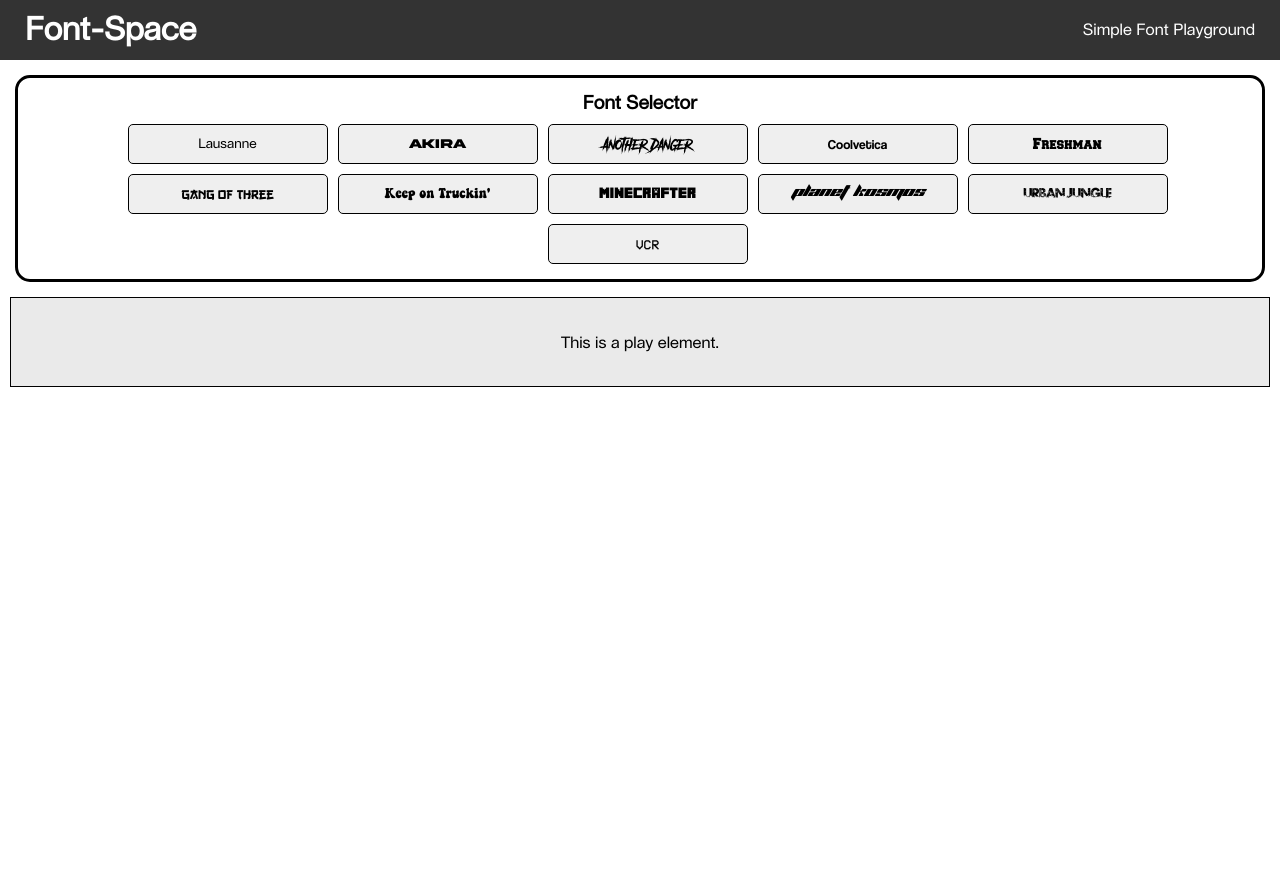
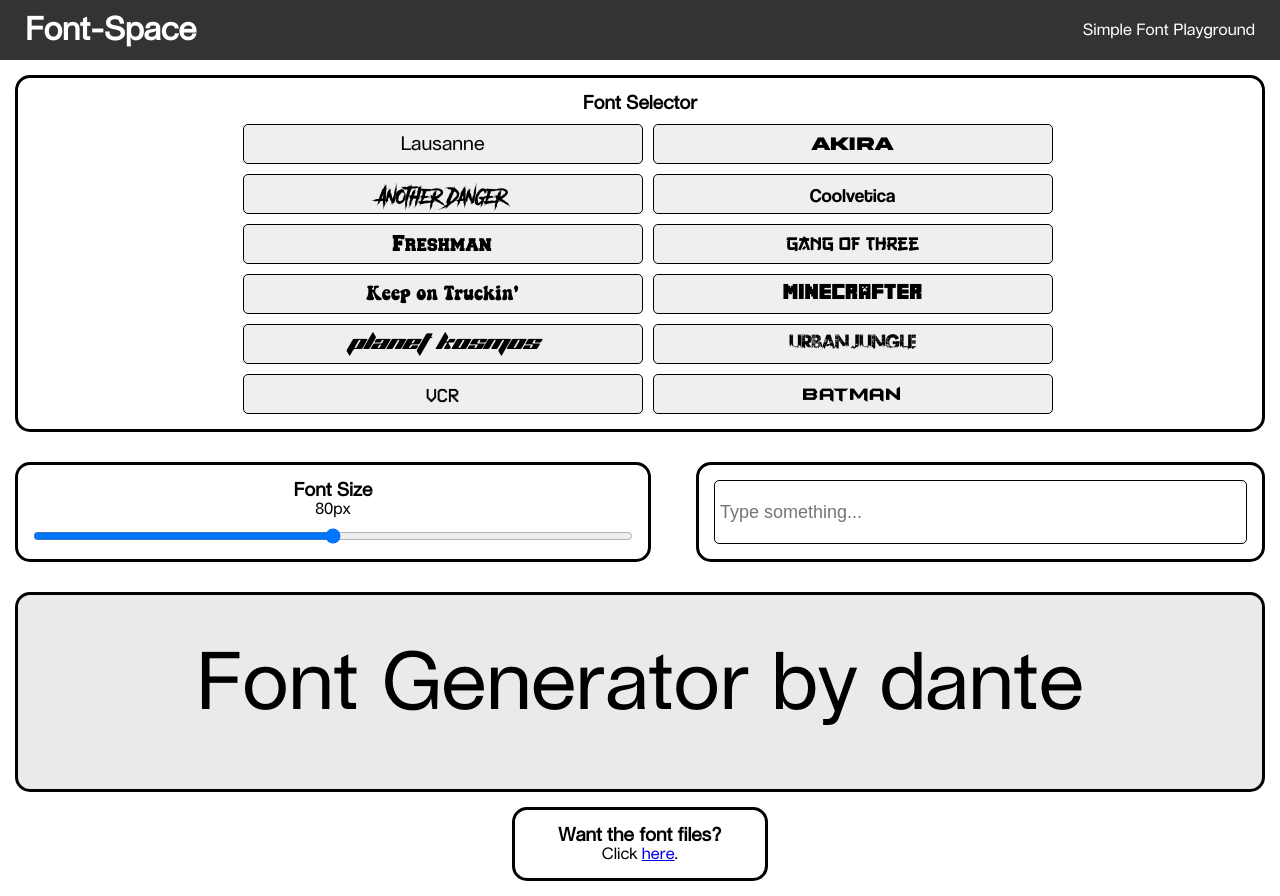
Before and after one commit to p-i-c-o/font-space, a plain HTML site: page index.html in a window 1280 px wide. Before the commit the page ends 800 px from the top, so only its background shows below. Drawn offline with Linux system fonts and the light colour scheme.

Commit message:
Major changes (v1)

```diff
--- a/fonts.css
+++ b/fonts.css
@@ -52,3 +52,8 @@
     font-family: 'urban_jungle';
     src: url('./fonts/urban_jungle.otf') format('opentype'); /* Adjust path */
 }
+
+@font-face {
+    font-family: 'batman';
+    src: url('./fonts/batman.ttf') format('truetype'); /* Adjust path */
+}
--- a/index.html
+++ b/index.html
@@ -13,7 +13,7 @@
         <p class="top-banner-items">Simple Font Playground</p>
     </div>
     <div class="font-selector-box">
-        <h3 style="text-align: center;">Font Selector</h3>
+        <h3>Font Selector</h3>
         <div class="font-selector">
             <div class="font-button">
                 <button id="button1" style="font-family: 'Lausanne';">Lausanne</button>
@@ -48,12 +48,33 @@
             <div class="font-button">
                 <button id="button11" style="font-family: 'vcr';">VCR</button>
             </div>
+            <div class="font-button">
+                <button id="button12" style="font-family: 'batman';">Batman</button>
+            </div>
+        </div>
+    </div>
+
+    <div class="f-t-box">
+        <div class="font-size-box">
+            <h3>Font Size</h3>
+            <p class="text-size">80px</p>
+            <input class="font-slider" type="range" min="10" max="150" value="80" oninput="adjustFontSize(this.value)" />
+        </div>
+        <div class="font-value-box">
+            <input type="text" id="textInput" placeholder="Type something..." />
         </div>
     </div>
 
 
+
+
     <div class="play-element">
-        <p>This is a play element.</p>
+        <p class="play-element-text">Font Generator by dante</p>
+    </div>
+
+    <div class="font-source-box">
+        <h3>Want the font files?</h3>
+        <p>Click <a href="files.html">here</a>.</p>
     </div>
 
 
@@ -72,8 +93,14 @@
       button8: "'minecrafter'",
       button9: "'planet_kosmos'",
       button10: "'urban_jungle'",
-      button11: "'vcr'"
+      button11: "'vcr'",
+      button12: "'batman'"
     };
+
+    const textInput = document.getElementById('textInput');
+    const playElement = document.querySelector('.play-element-text');
+    const fontSizeText = document.querySelector('.text-size');
+    const fontSizeSlider = document.getElementById('fontSizeSlider'); // Assuming there's a slider with this ID
 
     // Add event listeners to each button
     Object.keys(fontMap).forEach(buttonId => {
@@ -84,5 +111,41 @@
         });
       });
     });
+
+    // Function to adjust font size directly
+    function adjustFontSize(size) {
+      const elements = document.getElementsByClassName('play-element-text');
+      for (let element of elements) {
+        element.style.fontSize = size + 'px';
+        fontSizeText.textContent = size + 'px';
+        fitTextToBox(element, element.parentElement); // Ensure text fits within the container
+      }
+    }
+
+    // Function to adjust the font size to fit within the box
+    function fitTextToBox(element, container) {
+      let fontSize = parseFloat(window.getComputedStyle(element).fontSize);
+
+      while (
+        (element.scrollWidth > container.clientWidth || element.scrollHeight > container.clientHeight) &&
+        fontSize > 10 // Set a minimum font size limit
+      ) {
+        fontSize--;
+        element.style.fontSize = fontSize + 'px';
+        fontSizeText.textContent = fontSize + 'px';
+      }
+    }
+
+    // Add an event listener to update the paragraph's content
+    textInput.addEventListener('input', () => {
+      playElement.textContent = textInput.value || "Font Generator by dante";
+      fitTextToBox(playElement, playElement.parentElement); // Adjust font size to fit the box
+    });
+
+    // Add an event listener for the font size slider
+    fontSizeSlider.addEventListener('input', () => {
+      const newSize = fontSizeSlider.value;
+      adjustFontSize(newSize);
+    });
   </script>
 </html>
--- a/styles.css
+++ b/styles.css
@@ -49,6 +49,56 @@ body {
 
 .font-selector-box h3 {
     margin-bottom: 10px;
+    text-align: center;
+}
+
+.f-t-box {
+    display: flex;
+    flex-direction: row;
+    gap: 15px;
+}
+
+.font-size-box {
+    border: 3px solid black;
+    border-radius: 15px;
+    padding: 15px;
+    margin: 15px;
+
+    display: flex;
+    flex-direction: column;
+    justify-content: center;
+    align-items: center;
+    width: 50%
+}
+
+.font-size-box p {
+    margin-bottom: 10px;
+}
+
+.font-size-box .font-slider {
+    width: 600px;
+}
+
+.font-value-box {
+    border: 3px solid black;
+    border-radius: 15px;
+    padding: 15px;
+    margin: 15px;
+
+    display: flex;
+    flex-direction: column;
+    justify-content: center;
+    align-items: center;
+    width: 50%
+}
+
+.font-value-box input {
+    border: 1px solid black;
+    height: 100%;
+    width: 100%;
+    border-radius: 5px;
+    padding: 5px;
+    font-size: large;
 }
 
 .font-button button {
@@ -56,14 +106,37 @@ body {
     padding: 5px;
     border-radius: 5px;
     height: 40px;
-    width: 200px;
+    width: 400px;
+    font-size: larger;
 }
 
 .play-element {
-    border: 1px solid black;
-    margin: 10px;
-    height: 90px;
-    line-height: 90px;
+    height: 200px;
+    line-height: 180px;
+    max-width: 100%;
     text-align: center;
     background-color: #eaeaea;
+    font-size: 80px;
+    border: 3px solid black;
+    border-radius: 15px;
+    margin: 15px;
+
 }
+
+.play-element-text {
+    text-wrap: balance;
+}
+
+.font-source-box {
+    border: 3px solid black;
+    border-radius: 15px;
+    padding: 15px;
+    margin: 15px;
+    margin-left: 40%;
+    margin-right: 40%;
+
+    display: flex;
+    flex-direction: column;
+    justify-content: center;
+    align-items: center;
+}
```
Also changed, not shown: files.html (added, +53 -0 lines), fonts/batman.ttf (renamed from fonts/batmfa__.ttf), fonts/batmfo__.ttf (deleted), 1 other file.
